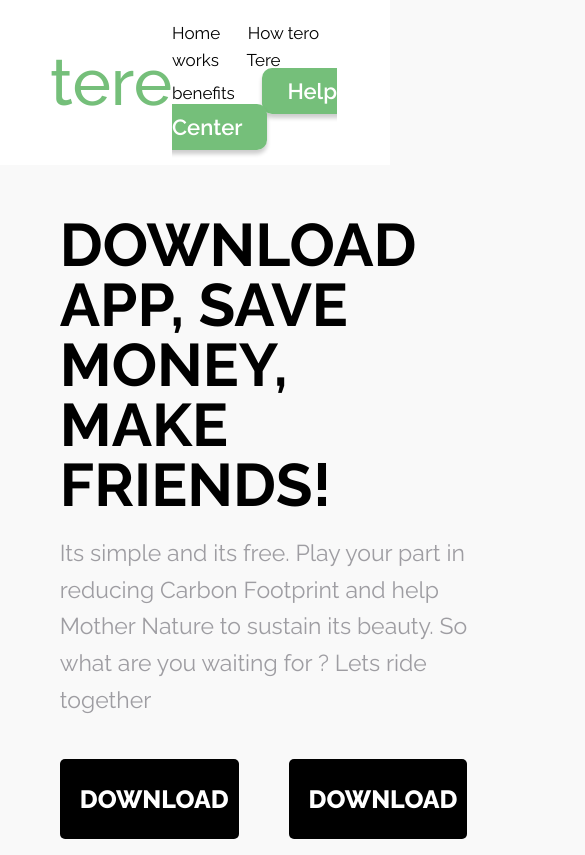
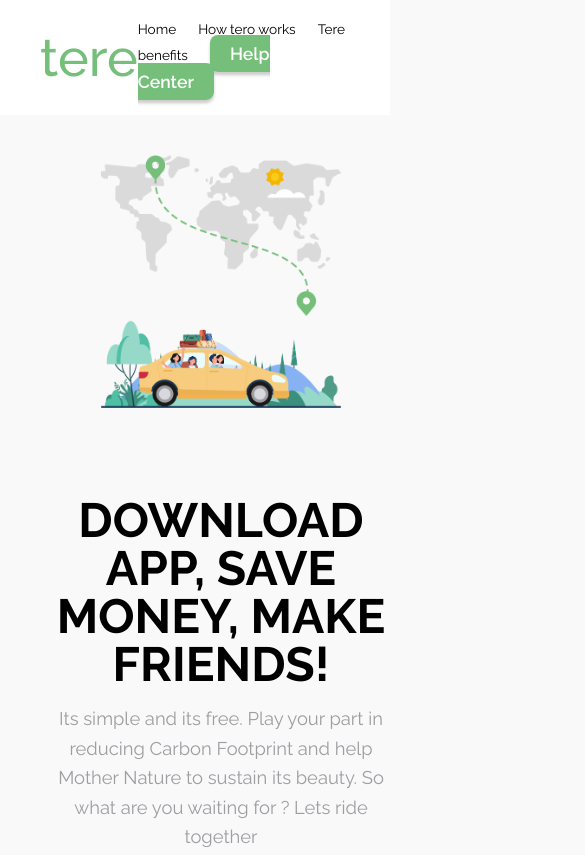
Before and after one commit to ABojo/ride-sharing-landing, a website: page index.html in a window 390 px wide. Shown: the top 855 px of the page, 585 px wide, since content can reach past the window. Drawn offline with Linux system fonts and the light colour scheme.

Commit message:
added media queries for laptop and tablet breakpoints

```diff
--- a/sass/abstracts/_breakpoints.scss
+++ b/sass/abstracts/_breakpoints.scss
@@ -5,4 +5,11 @@
       @content;
     }
   }
+
+  @if $breakpoint == "tablet" {
+    //850px
+    @media (max-width: 53.125em) {
+      @content;
+    }
+  }
 }
--- a/sass/base/_base.scss
+++ b/sass/base/_base.scss
@@ -8,6 +8,10 @@ html {
   box-sizing: border-box;
   font-size: 62.5%;
   font-family: "Raleway", sans-serif;
+
+  @include respond-to("laptop") {
+    font-size: 50%;
+  }
 }
 
 body {
--- a/sass/components/_btn.scss
+++ b/sass/components/_btn.scss
@@ -18,6 +18,10 @@
 
   &__icon {
     margin-right: 1rem;
+
+    @include respond-to("tablet") {
+      width: 4rem;
+    }
   }
 
   &--small-text {
@@ -27,4 +31,10 @@
   &:hover {
     background-color: $color-grey-dark;
   }
+
+  @include respond-to("tablet") {
+    font-size: 2rem;
+    padding: 1rem 1rem;
+    align-self: end;
+  }
 }
--- a/sass/layout/_benefits.scss
+++ b/sass/layout/_benefits.scss
@@ -24,6 +24,9 @@
   align-items: center;
   justify-items: center;
 
+  @include respond-to("tablet") {
+    width: 100%;
+  }
   &__heading {
     align-self: end;
   }
--- a/sass/layout/_footer.scss
+++ b/sass/layout/_footer.scss
@@ -12,6 +12,10 @@
     font-size: 4.7rem;
     align-self: center;
     margin-right: 9rem;
+
+    @include respond-to("tablet") {
+      display: none;
+    }
   }
 
   &__items {
--- a/sass/layout/_hero.scss
+++ b/sass/layout/_hero.scss
@@ -1,29 +1,50 @@
 .hero {
   padding: $side-padding $side-padding;
   display: grid;
-  grid-column-gap: 11rem;
+  grid-gap: 11rem;
   grid-template-columns: 1fr 1fr;
+
+  @include respond-to("tablet") {
+    grid-template-columns: 1fr;
+  }
 
   &__text-grid {
     display: grid;
     grid-template-columns: 1fr 1fr;
     grid-column-gap: 5rem;
     align-self: end;
+
+    @include respond-to("tablet") {
+      order: 2;
+    }
   }
 
   &__heading {
     grid-column: 1 / -1;
     margin-bottom: 2rem;
+
+    @include respond-to("tablet") {
+      text-align: center;
+    }
   }
 
   &__paragraph {
     grid-column: 1 / -1;
     margin-bottom: 4rem;
+
+    @include respond-to("tablet") {
+      text-align: center;
+    }
   }
 
   &__graphic {
     max-width: 100%;
     align-self: center;
     justify-self: center;
+
+    @include respond-to("tablet") {
+      order: 1;
+      width: 70%;
+    }
   }
 }
--- a/sass/layout/_how-to.scss
+++ b/sass/layout/_how-to.scss
@@ -3,6 +3,10 @@
   grid-template-columns: 1fr max-content 1fr;
   grid-column-gap: 5rem;
   grid-row-gap: 3rem;
+
+  @include respond-to("tablet") {
+    grid-template-columns: 1fr 1fr;
+  }
 
   &__intro {
     grid-column: 1 / -1;
@@ -14,6 +18,7 @@
 
   &__step {
     max-width: 30rem;
+
     &--1,
     &--3 {
       grid-column: 1 / 2;
@@ -25,6 +30,32 @@
     &--4 {
       grid-column: 3 / 4;
       text-align: left;
+    }
+
+    @include respond-to("tablet") {
+      &--1,
+      &--3 {
+        grid-column: 1 / 2;
+      }
+
+      &--2,
+      &--4 {
+        grid-column: 2 /3;
+      }
+
+      &--1,
+      &--2 {
+        grid-row: 4/5;
+        text-align: left;
+        justify-self: center;
+      }
+
+      &--3,
+      &--4 {
+        grid-row: 5/6;
+        text-align: left;
+        justify-self: center;
+      }
     }
   }
 
@@ -53,10 +84,19 @@
     grid-row: 2 / 5;
     align-self: center;
     justify-self: center;
+
+    @include respond-to("tablet") {
+      grid-column: 1 / -1;
+      grid-row: 2 / 3;
+    }
   }
 
   &__img {
     width: 20rem;
+
+    @include respond-to("tablet") {
+      width: 15rem;
+    }
   }
 
   &__circle {
@@ -64,6 +104,11 @@
     height: 35rem;
     background-color: $color-primary;
     border-radius: 50%;
+
+    @include respond-to("tablet") {
+      width: 25rem;
+      height: 25rem;
+    }
   }
 
   &__controls {
@@ -73,6 +118,11 @@
     justify-self: center;
     display: flex;
     justify-content: space-between;
+
+    @include respond-to("tablet") {
+      grid-column: 1 / -1;
+      grid-row: 3 / 4;
+    }
   }
 
   &__dot {
@@ -86,8 +136,5 @@
     &--active {
       opacity: 1;
     }
-
-    &:hover {
-    }
   }
 }
--- a/sass/layout/_sign-up.scss
+++ b/sass/layout/_sign-up.scss
@@ -8,15 +8,31 @@
   margin-left: auto;
   margin-right: auto;
 
+  @include respond-to("tablet") {
+    flex-direction: column;
+    align-items: start;
+    padding: 3rem;
+  }
+
   &__message {
     color: $color-white;
     font-size: 2.5rem;
     font-weight: 600;
     margin-right: 10rem;
     width: 25rem;
+
+    @include respond-to("tablet") {
+      width: auto;
+      margin-right: 0;
+      margin-bottom: 2rem;
+    }
   }
 
   &__form {
+    @include respond-to("tablet") {
+      width: 100%;
+    }
+
     flex: 1;
     display: grid;
     grid-template-columns: 1fr max-content;
--- a/sass/main.scss
+++ b/sass/main.scss
@@ -1,4 +1,5 @@
 @import "./abstracts/variables";
+@import "./abstracts/breakpoints";
 
 @import "./base/typography";
 @import "./base/base";
```
Also changed, not shown: css/style.css.
